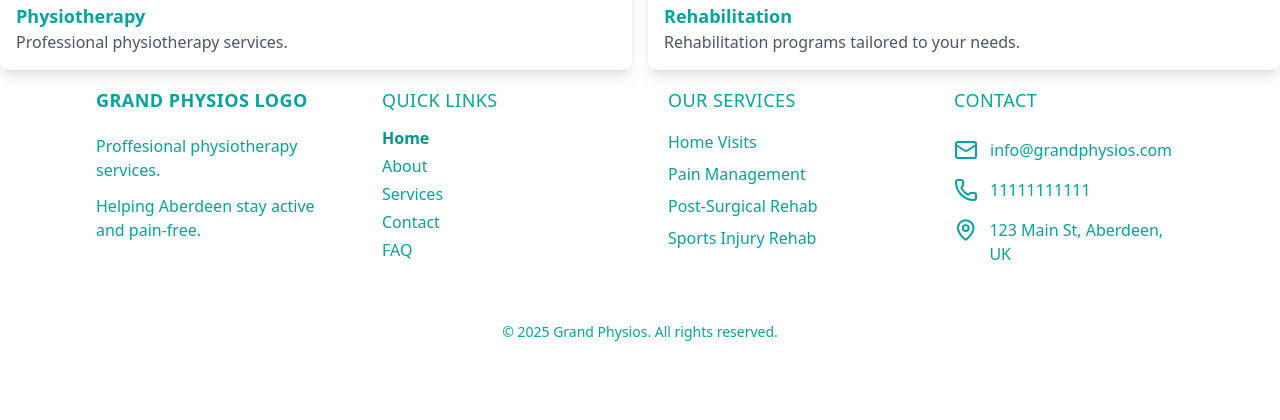
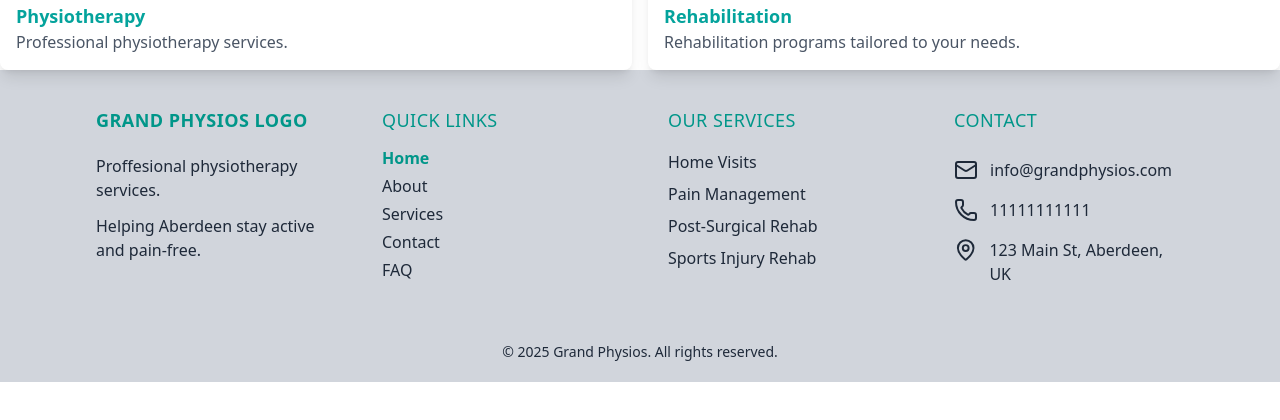
Before and after one commit to sbratuszewski/grand-physios, a React (Vite) app: page / in a window 1280 px wide. Shown: the part 254-674 px from the top of the page. Built offline with nearby package versions, Linux system fonts and the light colour scheme.

Commit message:
footer styles

```diff
--- a/src/components/Footer.jsx
+++ b/src/components/Footer.jsx
@@ -5,13 +5,13 @@ import navItems from '../data/navItems'
 
 const Footer = () => {
   return (
-    <footer className="w-full px-4 sm:px-6 md:px-12 lg:px-20">
+    <footer className="w-full px-4 sm:px-6 md:px-12 lg:px-20 py-5 bg-gray-300 text-gray-800">
       <div className="grid sm:grid-cols-2 lg:grid-cols-4 gap-6">
         {/* Brand Section */}
         <div className="flex flex-col gap-3 p-2 md:p-4">
           <NavLink
             to="/"
-            className="text-lg tracking-wide uppercase font-bold mb-2"
+            className="text-teal-600 text-lg tracking-wide uppercase font-bold mb-2"
           >
             Grand Physios logo
           </NavLink>
@@ -21,7 +21,9 @@ const Footer = () => {
 
         {/* Footer Quick Menu */}
         <div className="flex flex-col gap-1 p-2 md:p-4 list-none">
-          <h2 className="text-lg tracking-wide uppercase mb-2">Quick Links</h2>
+          <h2 className="text-teal-600 text-lg tracking-wide uppercase mb-2">
+            Quick Links
+          </h2>
           {navItems.map((item) => (
             <li
               key={item.name}
@@ -40,7 +42,9 @@ const Footer = () => {
         </div>
 
         <div className="flex flex-col gap-2 p-2 md:p-4">
-          <h2 className="text-lg tracking-wide uppercase mb-2">Our Services</h2>
+          <h2 className="text-teal-600 text-lg tracking-wide uppercase mb-2">
+            Our Services
+          </h2>
           <p>Home Visits</p>
           <p>Pain Management</p>
           <p>Post-Surgical Rehab</p>
@@ -49,7 +53,9 @@ const Footer = () => {
 
         {/* Contact Section */}
         <div className="flex flex-col gap-4 p-2 md:p-4">
-          <h2 className="text-lg tracking-wide uppercase mb-2">Contact</h2>
+          <h2 className="text-teal-600 text-lg tracking-wide uppercase mb-2">
+            Contact
+          </h2>
           <div className="flex gap-x-3">
             {/* lucide icon */}
             <Mail />
```
